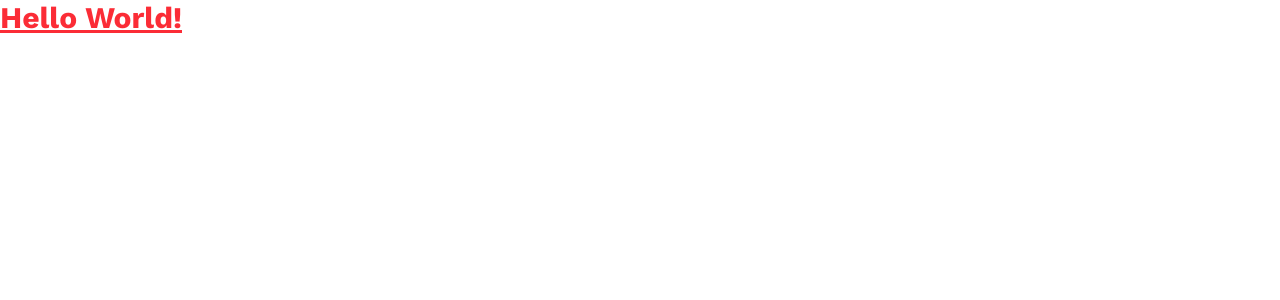
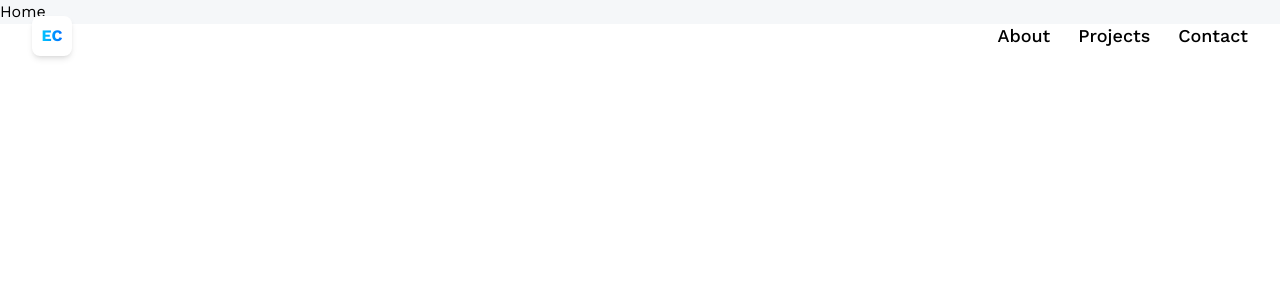
Before and after one commit to Elisa-cf/3d-portfolio-react, a React (Vite) app: page / in a window 1280 px wide. Shown: the top 300 px of the page. Built offline with nearby package versions, Linux system fonts and the light colour scheme; the HTML template or start-up script is replaced by a standard one.

Commit message:
install and implement react router, create navbar and main pages

```diff
--- a/package.json
+++ b/package.json
@@ -14,6 +14,7 @@
     "@tailwindcss/vite": "^4.0.6",
     "react": "^19.0.0",
     "react-dom": "^19.0.0",
+    "react-router-dom": "^7.1.5",
     "tailwindcss": "^4.0.6"
   },
   "devDependencies": {
--- a/src/App.jsx
+++ b/src/App.jsx
@@ -1,6 +1,20 @@
+import { Route, BrowserRouter as Router, Routes } from 'react-router-dom';
+import { About, Contact, Home, Projects } from './pages';
+import Navbar from './components/Navbar';
+
 const App = () => {
   return (
-    <h1 className='text-3xl font-bold  text-red-500 underline'>Hello World!</h1>
+    <main className='bg-slate-300/20'>
+      <Router>
+        <Navbar />
+        <Routes>
+          <Route path='/' element={<Home />} />
+          <Route path='about' element={<About />} />
+          <Route path='projects' element={<Projects />} />
+          <Route path='contact' element={<Contact />} />
+        </Routes>
+      </Router>
+    </main>
   );
 };
 
--- /dev/null
+++ b/src/components/Navbar.jsx
@@ -0,0 +1,42 @@
+import { NavLink } from 'react-router-dom';
+
+const Navbar = () => {
+  return (
+    <header className='header'>
+      <NavLink
+        to='/'
+        className='w-10 h-10 rounded-lg bg-white items-center justify-center flex font-bold shadow-md'
+      >
+        <p className='blue-gradient_text'>EC</p>
+      </NavLink>
+      <nav className='flex text-lg gap-7 font-medium'>
+        <NavLink
+          to='/about'
+          className={({ isActive }) =>
+            isActive ? 'text-blue-600' : 'text-black'
+          }
+        >
+          About
+        </NavLink>
+        <NavLink
+          to='/projects'
+          className={({ isActive }) =>
+            isActive ? 'text-blue-600' : 'text-black'
+          }
+        >
+          Projects
+        </NavLink>
+        <NavLink
+          to='/contact'
+          className={({ isActive }) =>
+            isActive ? 'text-blue-600' : 'text-black'
+          }
+        >
+          Contact
+        </NavLink>
+      </nav>
+    </header>
+  );
+};
+
+export default Navbar;
--- /dev/null
+++ b/src/pages/About.jsx
@@ -0,0 +1,5 @@
+const About = () => {
+  return <div>About</div>;
+};
+
+export default About;
--- /dev/null
+++ b/src/pages/Contact.jsx
@@ -0,0 +1,5 @@
+const Contact = () => {
+  return <div>Contact</div>;
+};
+
+export default Contact;
--- /dev/null
+++ b/src/pages/Home.jsx
@@ -0,0 +1,5 @@
+const Home = () => {
+  return <div>Home</div>;
+};
+
+export default Home;
--- /dev/null
+++ b/src/pages/Projects.jsx
@@ -0,0 +1,5 @@
+const Projects = () => {
+  return <div>Projects</div>;
+};
+
+export default Projects;
--- /dev/null
+++ b/src/pages/index.js
@@ -0,0 +1,6 @@
+import Home from './Home';
+import About from './About';
+import Projects from './Projects';
+import Contact from './Contact';
+
+export { Home, About, Projects, Contact };
```
Also changed, not shown: 1 other file (tests, documents, lock files or other folders).
